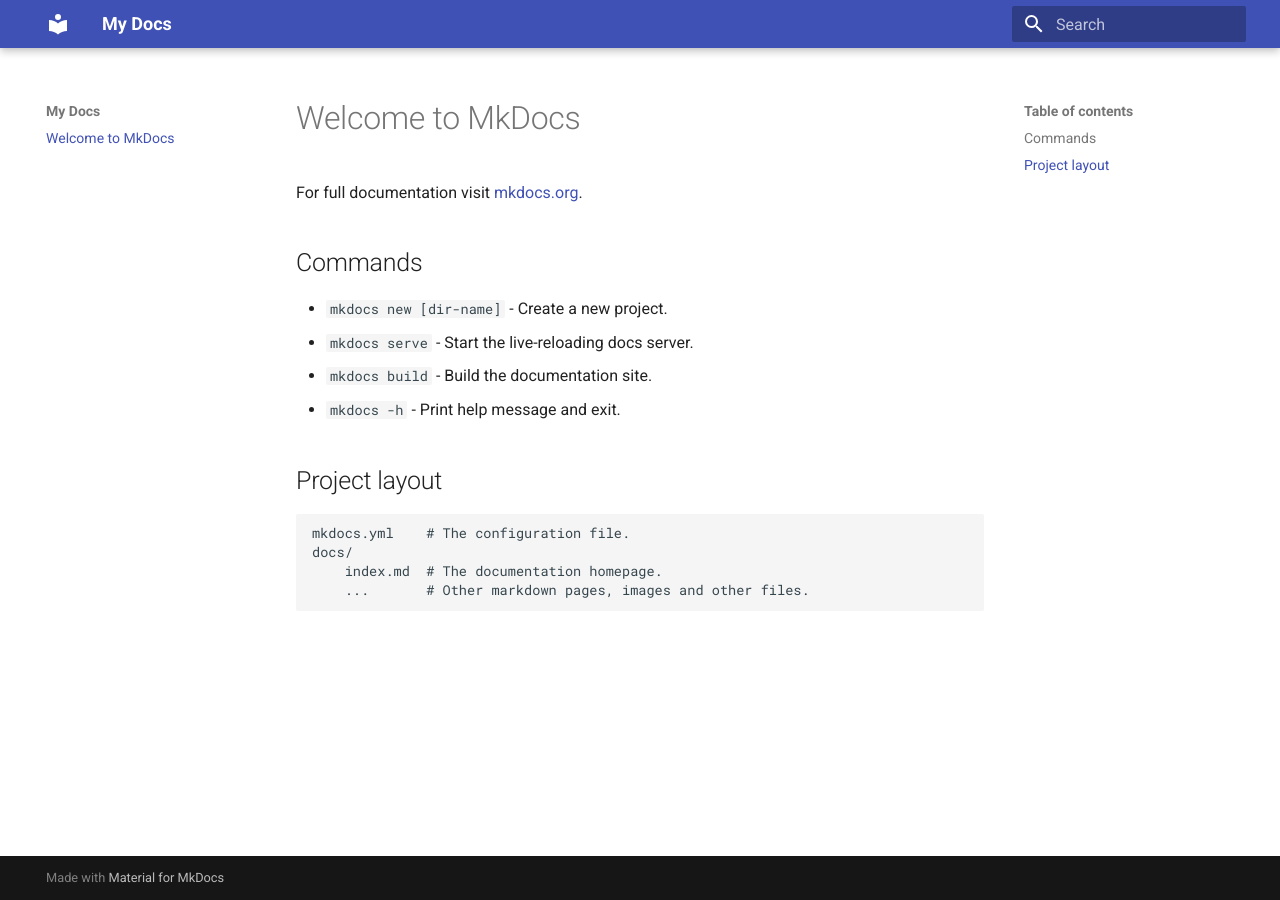
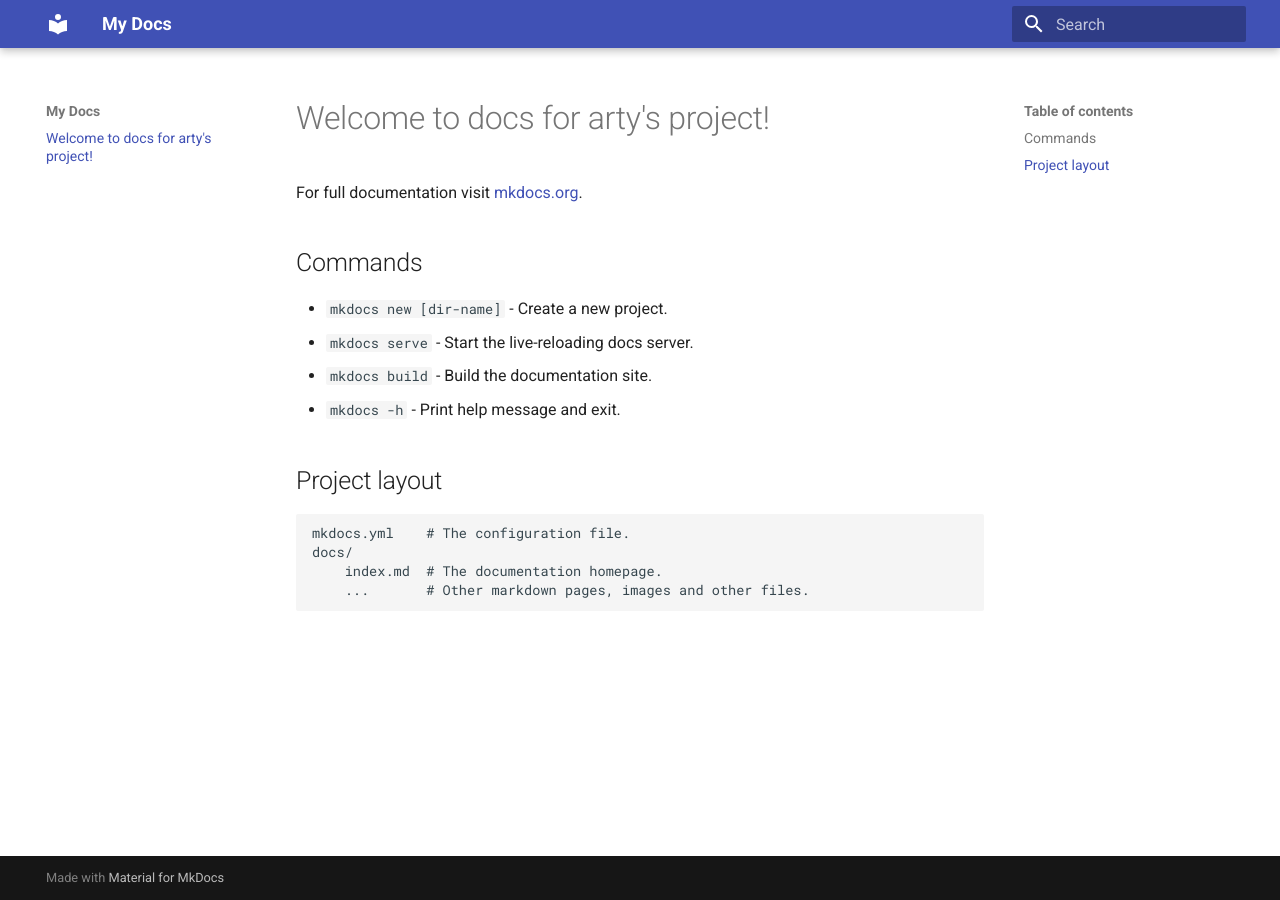
Before and after one commit to 4RtY/docs, an MkDocs documentation site: the page built from docs/index.md, in a window 1280 px wide. Built offline with MkDocs 1.6.1 and Material for MkDocs 9.7.7, drawn with Linux system fonts in a browser that asks for light colours.

Commit message:
Update index.md

```diff
--- a/docs/index.md
+++ b/docs/index.md
@@ -1,4 +1,4 @@
-# Welcome to MkDocs
+# Welcome to docs for arty's project!
 
 For full documentation visit [mkdocs.org](https://www.mkdocs.org).
 
```
